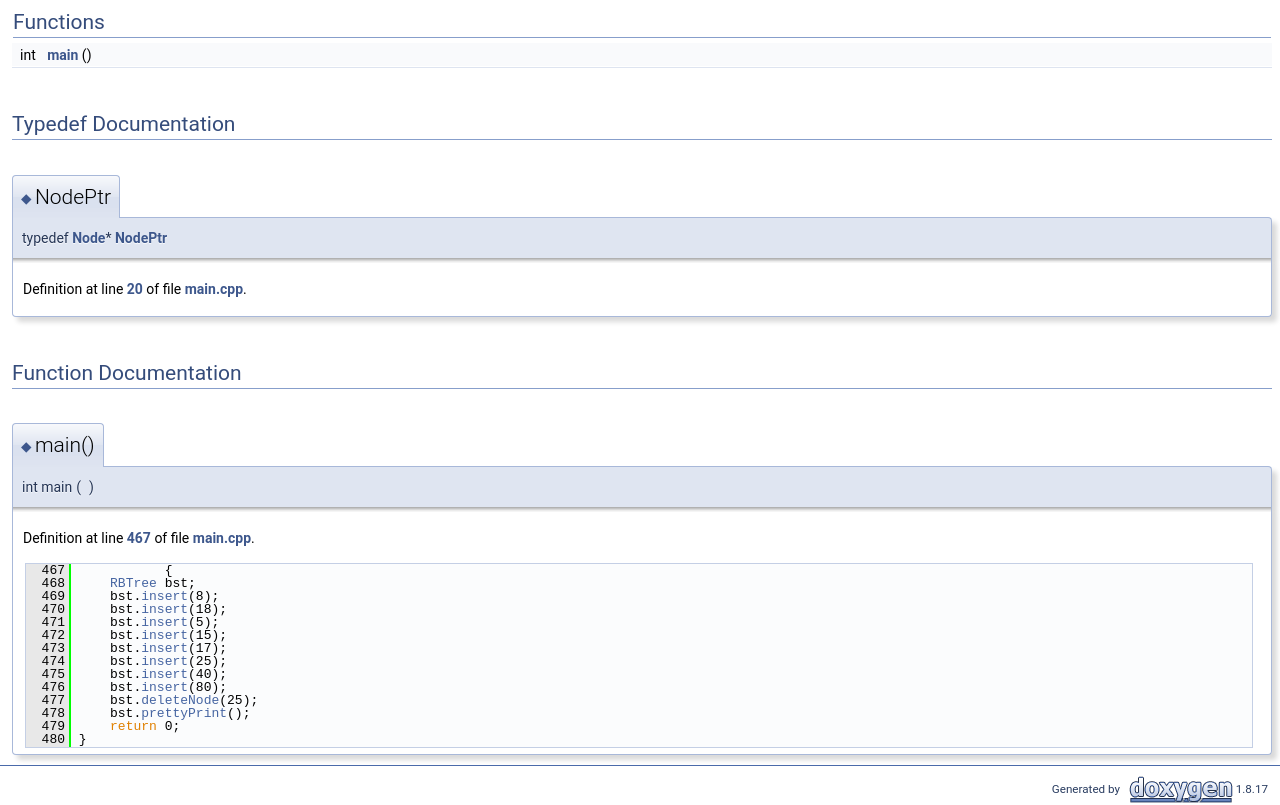
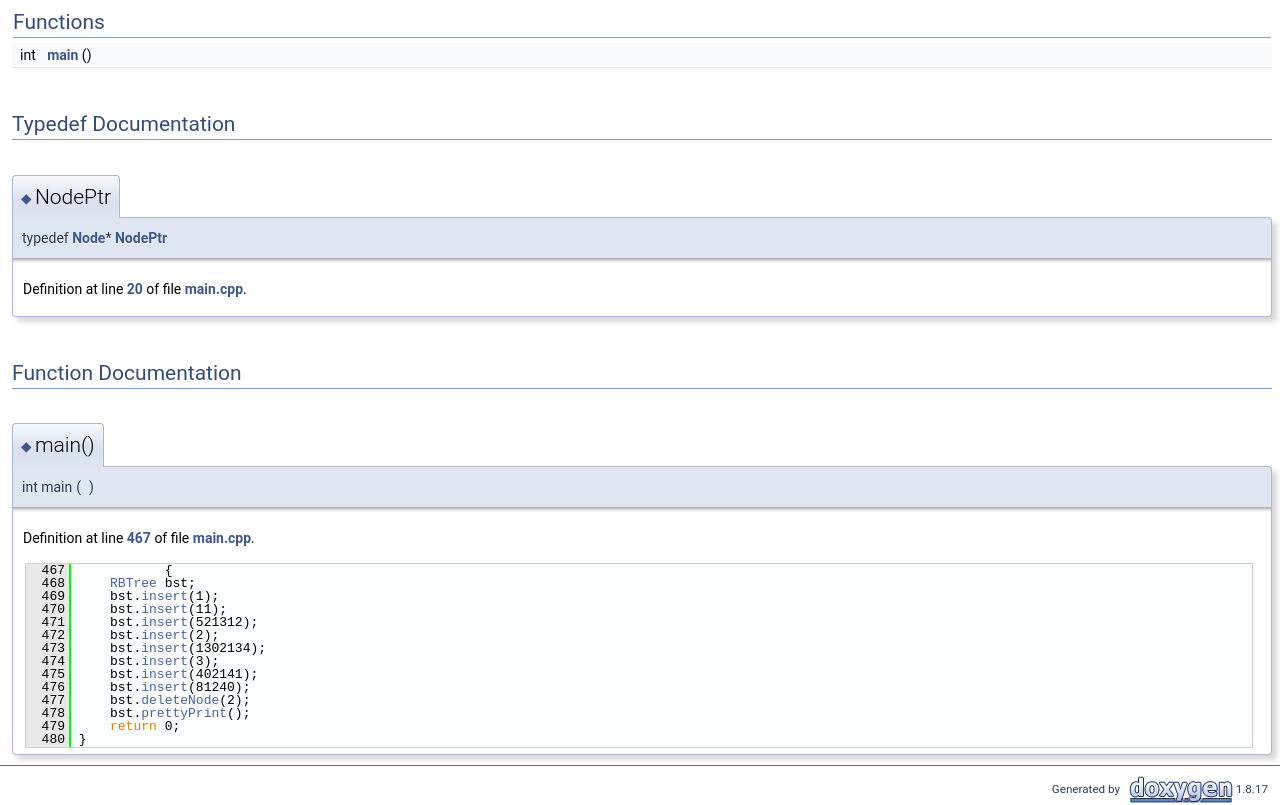
Before and after one commit to scottgillis41/HW_012-Red-Black-Tree, a plain HTML site: page docs/main_8cpp.html in a window 1280 px wide. Shown: the part 628-1433 px from the top of the page. Drawn offline with Linux system fonts and the light colour scheme.

Commit message:
Files changed

```diff
--- a/docs/main_8cpp.html
+++ b/docs/main_8cpp.html
@@ -140,15 +140,15 @@ Functions</h2></td></tr>
 <p class="definition">Definition at line <a class="el" href="main_8cpp_source.html#l00467">467</a> of file <a class="el" href="main_8cpp_source.html">main.cpp</a>.</p>
 <div class="fragment"><div class="line"><a name="l00467"></a><span class="lineno">  467</span>&#160;           {</div>
 <div class="line"><a name="l00468"></a><span class="lineno">  468</span>&#160;    <a class="code" href="classRBTree.html">RBTree</a> bst;</div>
-<div class="line"><a name="l00469"></a><span class="lineno">  469</span>&#160;    bst.<a class="code" href="classRBTree.html#a2b074b878d24df08cec71196c36146df">insert</a>(8);</div>
-<div class="line"><a name="l00470"></a><span class="lineno">  470</span>&#160;    bst.<a class="code" href="classRBTree.html#a2b074b878d24df08cec71196c36146df">insert</a>(18);</div>
-<div class="line"><a name="l00471"></a><span class="lineno">  471</span>&#160;    bst.<a class="code" href="classRBTree.html#a2b074b878d24df08cec71196c36146df">insert</a>(5);</div>
-<div class="line"><a name="l00472"></a><span class="lineno">  472</span>&#160;    bst.<a class="code" href="classRBTree.html#a2b074b878d24df08cec71196c36146df">insert</a>(15);</div>
-<div class="line"><a name="l00473"></a><span class="lineno">  473</span>&#160;    bst.<a class="code" href="classRBTree.html#a2b074b878d24df08cec71196c36146df">insert</a>(17);</div>
-<div class="line"><a name="l00474"></a><span class="lineno">  474</span>&#160;    bst.<a class="code" href="classRBTree.html#a2b074b878d24df08cec71196c36146df">insert</a>(25);</div>
-<div class="line"><a name="l00475"></a><span class="lineno">  475</span>&#160;    bst.<a class="code" href="classRBTree.html#a2b074b878d24df08cec71196c36146df">insert</a>(40);</div>
-<div class="line"><a name="l00476"></a><span class="lineno">  476</span>&#160;    bst.<a class="code" href="classRBTree.html#a2b074b878d24df08cec71196c36146df">insert</a>(80);</div>
-<div class="line"><a name="l00477"></a><span class="lineno">  477</span>&#160;    bst.<a class="code" href="classRBTree.html#aa9abbeae63fd1c8ff2c21ef8b0c2193c">deleteNode</a>(25);</div>
+<div class="line"><a name="l00469"></a><span class="lineno">  469</span>&#160;    bst.<a class="code" href="classRBTree.html#a2b074b878d24df08cec71196c36146df">insert</a>(1);</div>
+<div class="line"><a name="l00470"></a><span class="lineno">  470</span>&#160;    bst.<a class="code" href="classRBTree.html#a2b074b878d24df08cec71196c36146df">insert</a>(11);</div>
+<div class="line"><a name="l00471"></a><span class="lineno">  471</span>&#160;    bst.<a class="code" href="classRBTree.html#a2b074b878d24df08cec71196c36146df">insert</a>(521312);</div>
+<div class="line"><a name="l00472"></a><span class="lineno">  472</span>&#160;    bst.<a class="code" href="classRBTree.html#a2b074b878d24df08cec71196c36146df">insert</a>(2);</div>
+<div class="line"><a name="l00473"></a><span class="lineno">  473</span>&#160;    bst.<a class="code" href="classRBTree.html#a2b074b878d24df08cec71196c36146df">insert</a>(1302134);</div>
+<div class="line"><a name="l00474"></a><span class="lineno">  474</span>&#160;    bst.<a class="code" href="classRBTree.html#a2b074b878d24df08cec71196c36146df">insert</a>(3);</div>
+<div class="line"><a name="l00475"></a><span class="lineno">  475</span>&#160;    bst.<a class="code" href="classRBTree.html#a2b074b878d24df08cec71196c36146df">insert</a>(402141);</div>
+<div class="line"><a name="l00476"></a><span class="lineno">  476</span>&#160;    bst.<a class="code" href="classRBTree.html#a2b074b878d24df08cec71196c36146df">insert</a>(81240);</div>
+<div class="line"><a name="l00477"></a><span class="lineno">  477</span>&#160;    bst.<a class="code" href="classRBTree.html#aa9abbeae63fd1c8ff2c21ef8b0c2193c">deleteNode</a>(2);</div>
 <div class="line"><a name="l00478"></a><span class="lineno">  478</span>&#160;    bst.<a class="code" href="classRBTree.html#aa55c09f84909b1471a232a1db2b350b9">prettyPrint</a>();</div>
 <div class="line"><a name="l00479"></a><span class="lineno">  479</span>&#160;    <span class="keywordflow">return</span> 0;</div>
 <div class="line"><a name="l00480"></a><span class="lineno">  480</span>&#160;}</div>
```
Also changed, not shown: docs/main_8cpp_source.html (+9 -9 lines), 1 other file.
